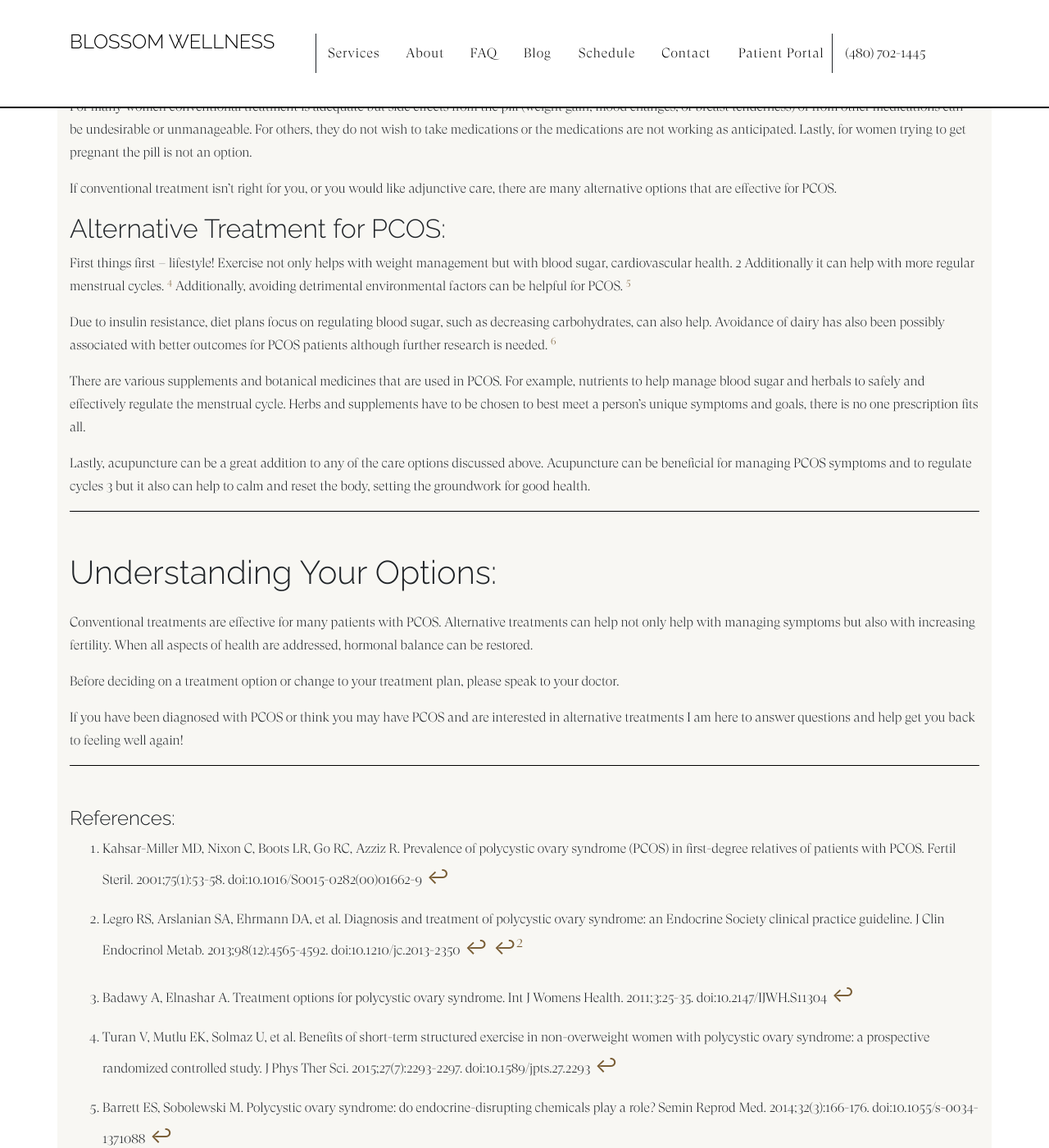
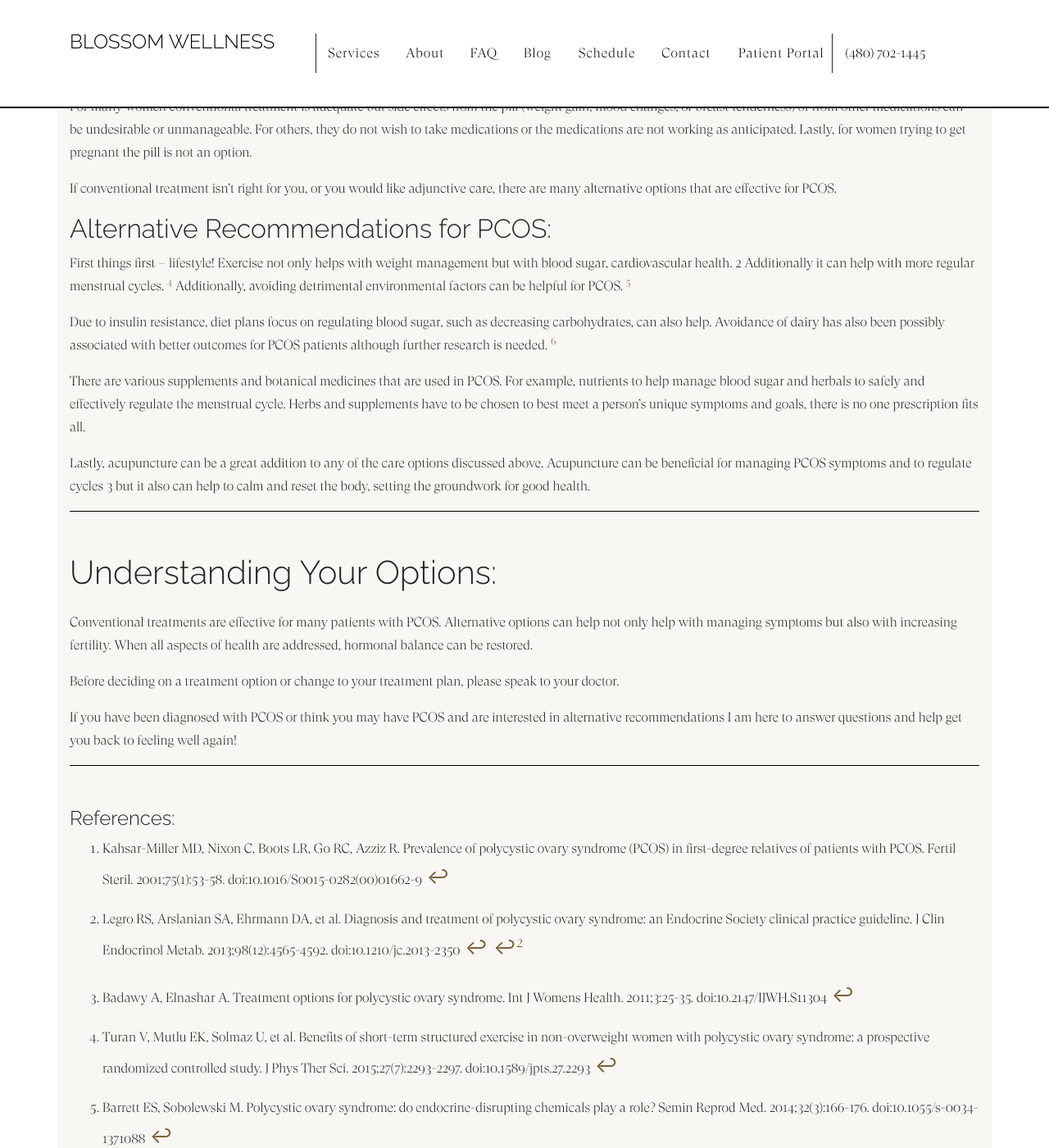
Before and after one commit to kburke8/drtaraburke, a Jekyll site: the page built from _posts/2019-05-27-alternative-treatments-for-polycystic-ovarian-syndrome-pcos.md, in a window 1280 px wide and 1400 px high, scrolled down 1349 px. Shown: the whole window at 82% size. Built offline with Jekyll 4.4.1, drawn with Linux system fonts in a browser that asks for light colours; nearby versions of some CDN libraries; library files that are not in the unit come from our copies; a script that is not in the unit is left out; some of the changed text lies outside the part shown.

Commit message:
remove "treatment"

```diff
--- a/_data/sitetext.yml
+++ b/_data/sitetext.yml
@@ -69,7 +69,7 @@ faq:
   - question: Are in-person visits required?
     answer: |
       <p>All new patients and patients requiring a refill on a prescription pharmaceutical medication, including hormone replacement therapy, will require an in-person visit.</p>
-      <p>Additionally, patients are required to be seen in person at least once per year</p>
+      <p>Additionally, patients are required to be seen in person at least once per year.</p>
       <p>Being present in person allows us to accurately measure vital signs and conduct a comprehensive health assessment. This is particularly important for patients taking prescription medications, as it helps us confirm the ongoing suitability and safety of treatment.</p>
       <p>Please note that temporary provisions and protections that enabled increased access to telemedicine during the COVID pandemic have now been lifted. As a result, we may now require in-person visits to ensure the highest quality of care and comprehensive assessment for our patients. This transition reflects our commitment to maintaining the standards of safety, accuracy, and personalized healthcare that are best achieved through face-to-face consultations.</p>
   - question: Do you accept insurance?
--- a/_posts/2019-05-27-alternative-treatments-for-polycystic-ovarian-syndrome-pcos.md
+++ b/_posts/2019-05-27-alternative-treatments-for-polycystic-ovarian-syndrome-pcos.md
@@ -13,7 +13,7 @@ read_time: false
 show_date: false
 ---
 # Alternative Treatments for Polycystic Ovary Syndrome (PCOS)
-Polycystic Ovary Syndrome, abbreviated PCOS, is a common female hormone disorder with symptoms such as irregular or absent periods, unwanted hair growth, and acne. Common conventional treatments for PCOS are hormonal birth control and medication to help blood sugar and high testosterone levels. There are many safe alternative treatments that are effective and natural.
+Polycystic Ovary Syndrome, abbreviated PCOS, is a common female hormone disorder with symptoms such as irregular or absent periods, unwanted hair growth, and acne. Common conventional treatments for PCOS are hormonal birth control and medication to help blood sugar and high testosterone levels. There are many safe alternative recommendations that are effective and natural.
 
 ***
 
@@ -51,7 +51,7 @@ For many women conventional treatment is adequate but side effects from the pill
 
 If conventional treatment isn’t right for you, or you would like adjunctive care, there are many alternative options that are effective for PCOS.
 
-### Alternative Treatment for PCOS:
+### Alternative Recommendations for PCOS:
 
 First things first – lifestyle! Exercise not only helps with weight management but with blood sugar, cardiovascular health. 2 Additionally it can help with more regular menstrual cycles. [^4] Additionally, avoiding detrimental environmental factors can be helpful for PCOS. [^5]
 
@@ -65,11 +65,11 @@ Lastly, acupuncture can be a great addition to any of the care options discussed
 
 ## Understanding Your Options:
 
-Conventional treatments are effective for many patients with PCOS.  Alternative treatments can help not only help with managing symptoms but also with increasing fertility. When all aspects of health are addressed, hormonal balance can be restored.
+Conventional treatments are effective for many patients with PCOS.  Alternative options can help not only help with managing symptoms but also with increasing fertility. When all aspects of health are addressed, hormonal balance can be restored.
 
 Before deciding on a treatment option or change to your treatment plan, please speak to your doctor.
 
-If you have been diagnosed with PCOS or think you may have PCOS and are interested in alternative treatments I am here to answer questions and help get you back to feeling well again!
+If you have been diagnosed with PCOS or think you may have PCOS and are interested in alternative recommendations I am here to answer questions and help get you back to feeling well again!
 
 ***
 
```
Also changed, not shown: _posts/2019-11-09-herbs-for-hypothyroid.md (+3 -3 lines), _posts/2019-11-27-supplements-to-balance-hormones.md (+1 -1 lines), _services/irregular-cycles.md (+3 -3 lines).
